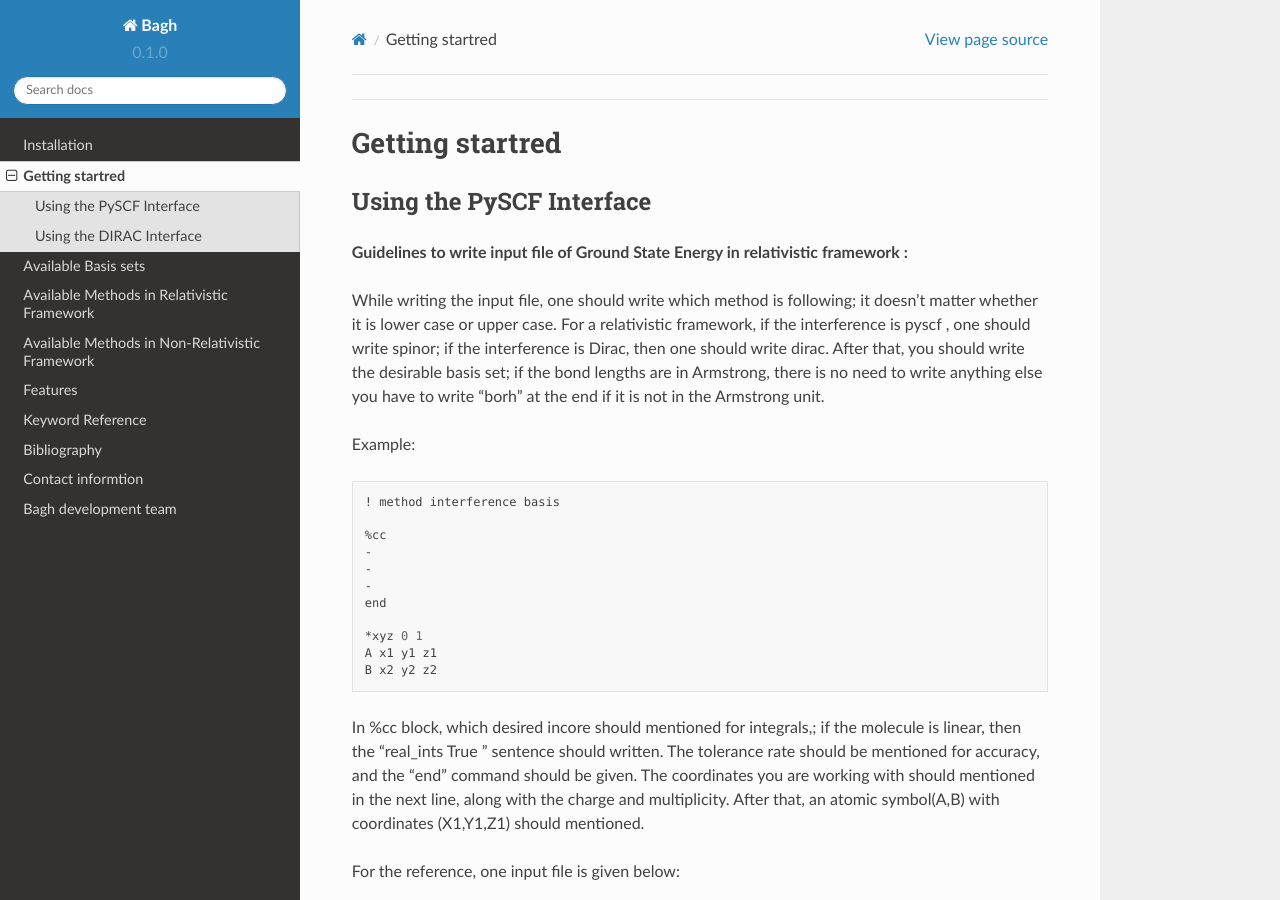
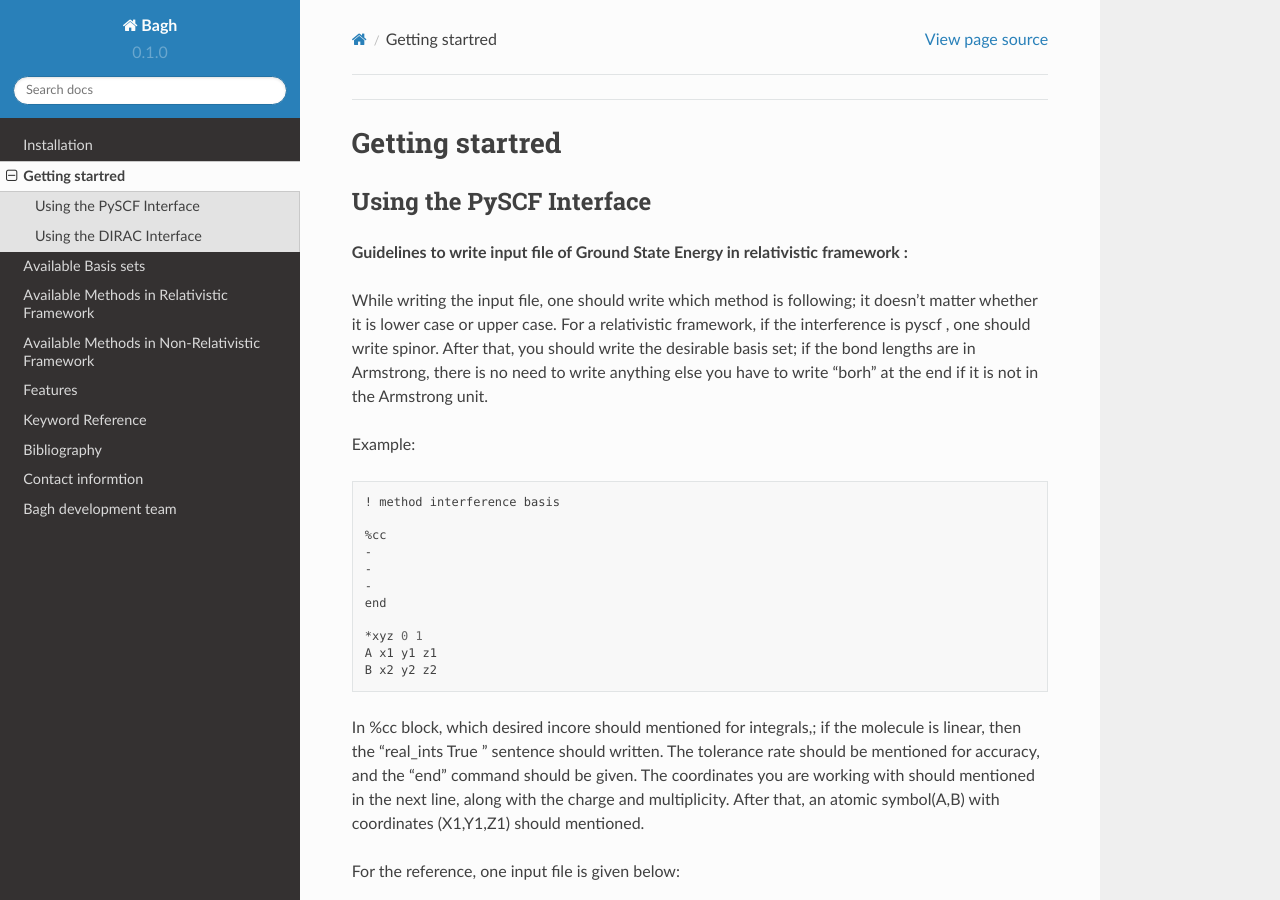
Before and after one commit to achintya007/bagh_doc, a Sphinx documentation site: the page built from docs/source/getting_started.rst, in a window 1280 px wide and 900 px high. Built offline with Sphinx 7.4.7 and the Read the Docs theme 2.0.0, drawn with Linux system fonts in a browser that asks for light colours.

Commit message:
Update getting_started.rst

```diff
--- a/docs/source/getting_started.rst
+++ b/docs/source/getting_started.rst
@@ -11,7 +11,7 @@
 
 **Guidelines to write input file of Ground State Energy in relativistic framework :**
 
-While writing the input file, one should write which method is following; it doesn’t matter whether it is lower case or upper case. For a relativistic framework, if the interference is pyscf , one should write spinor; if the interference is Dirac, then one should write dirac. After that, you should write the desirable basis set; if the bond lengths are in Armstrong, there is no need to write anything else you have to write “borh” at the end   if it is not in the Armstrong unit.
+While writing the input file, one should write which method is following; it doesn’t matter whether it is lower case or upper case. For a relativistic framework, if the interference is pyscf , one should write spinor. After that, you should write the desirable basis set; if the bond lengths are in Armstrong, there is no need to write anything else you have to write “borh” at the end   if it is not in the Armstrong unit.
 
 Example:
 
```
